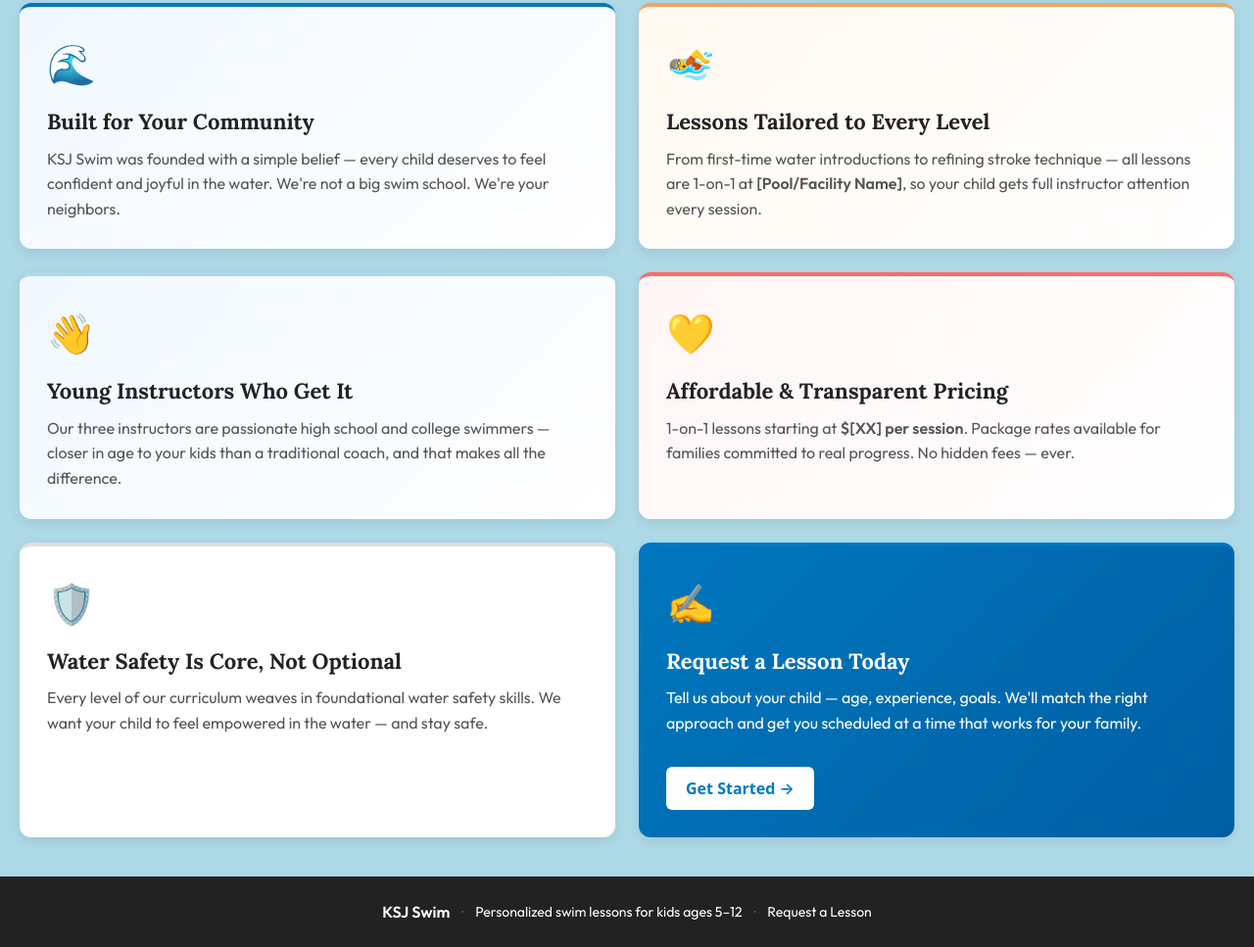
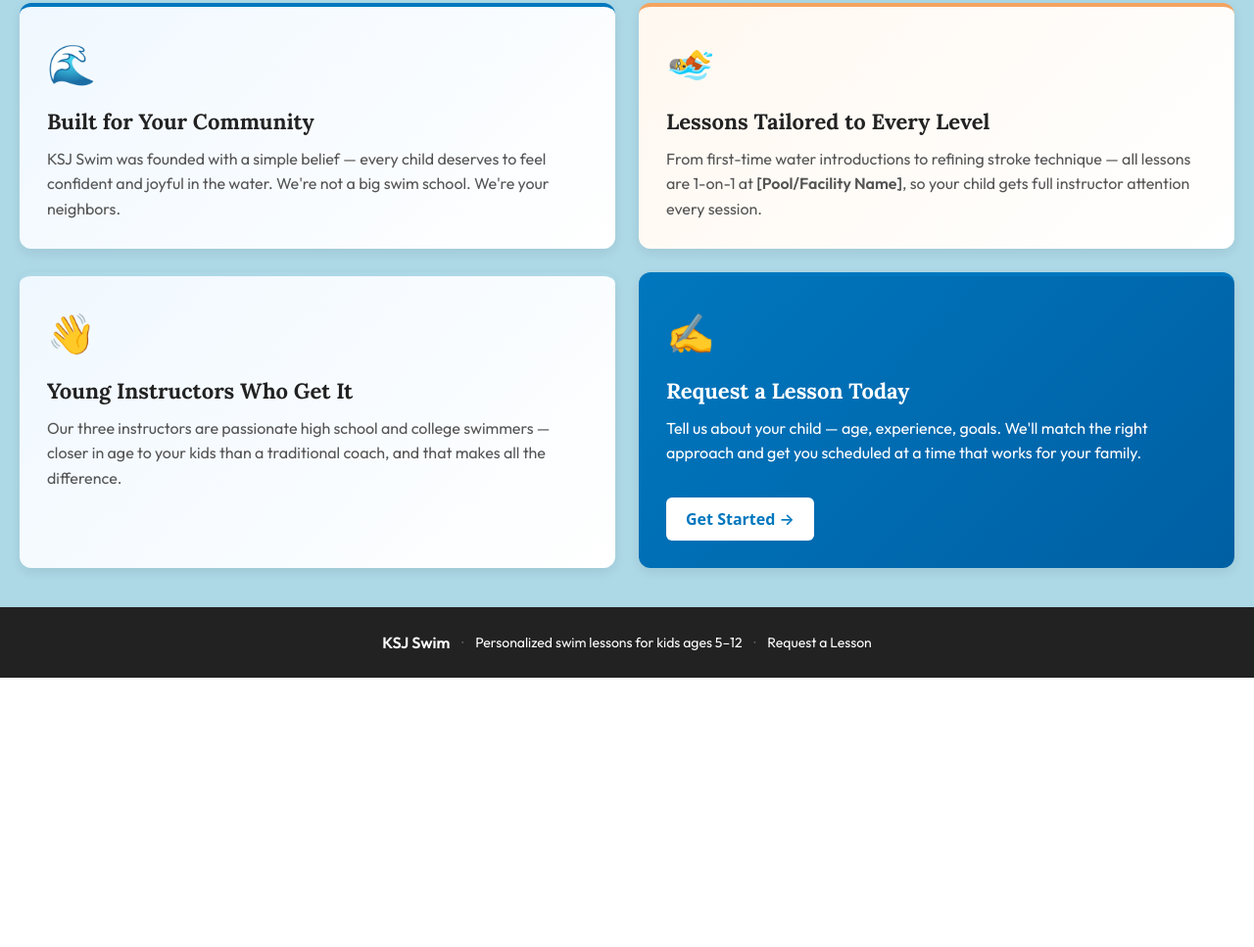
Before and after one commit to alterj07/KSJswim, a website built with webpack: page index.html in a window 1280 px wide. Shown: the part 833-1800 px from the top of the page at 98% size. After the commit the page ends 1525 px from the top, so only its background shows below. Built offline with nearby package versions, Linux system fonts and the light colour scheme.

Commit message:
feat: deleted 2 cards in the landing page

```diff
--- a/index.html
+++ b/index.html
@@ -88,26 +88,6 @@
           </div>
         </div>
       </div>
-      <!-- Card 4 -->
-      <div class="col-md-6">
-        <div class="card h-100 card-v-coral">
-          <div class="card-body">
-            <span class="card-icon" aria-hidden="true">💛</span>
-            <h5 class="card-title">Affordable & Transparent Pricing</h5>
-            <p class="card-text">1-on-1 lessons starting at <strong>$[XX] per session</strong>. Package rates available for families committed to real progress. No hidden fees — ever.</p>
-          </div>
-        </div>
-      </div>
-      <!-- Card 5 -->
-      <div class="col-md-6">
-        <div class="card h-100 card-v-white">
-          <div class="card-body">
-            <span class="card-icon" aria-hidden="true">🛡️</span>
-            <h5 class="card-title">Water Safety Is Core, Not Optional</h5>
-            <p class="card-text">Every level of our curriculum weaves in foundational water safety skills. We want your child to feel empowered in the water — and stay safe.</p>
-          </div>
-        </div>
-      </div>
       <!-- Card 6 -->
       <div class="col-md-6">
         <div class="card h-100 card-v-cta">
```
